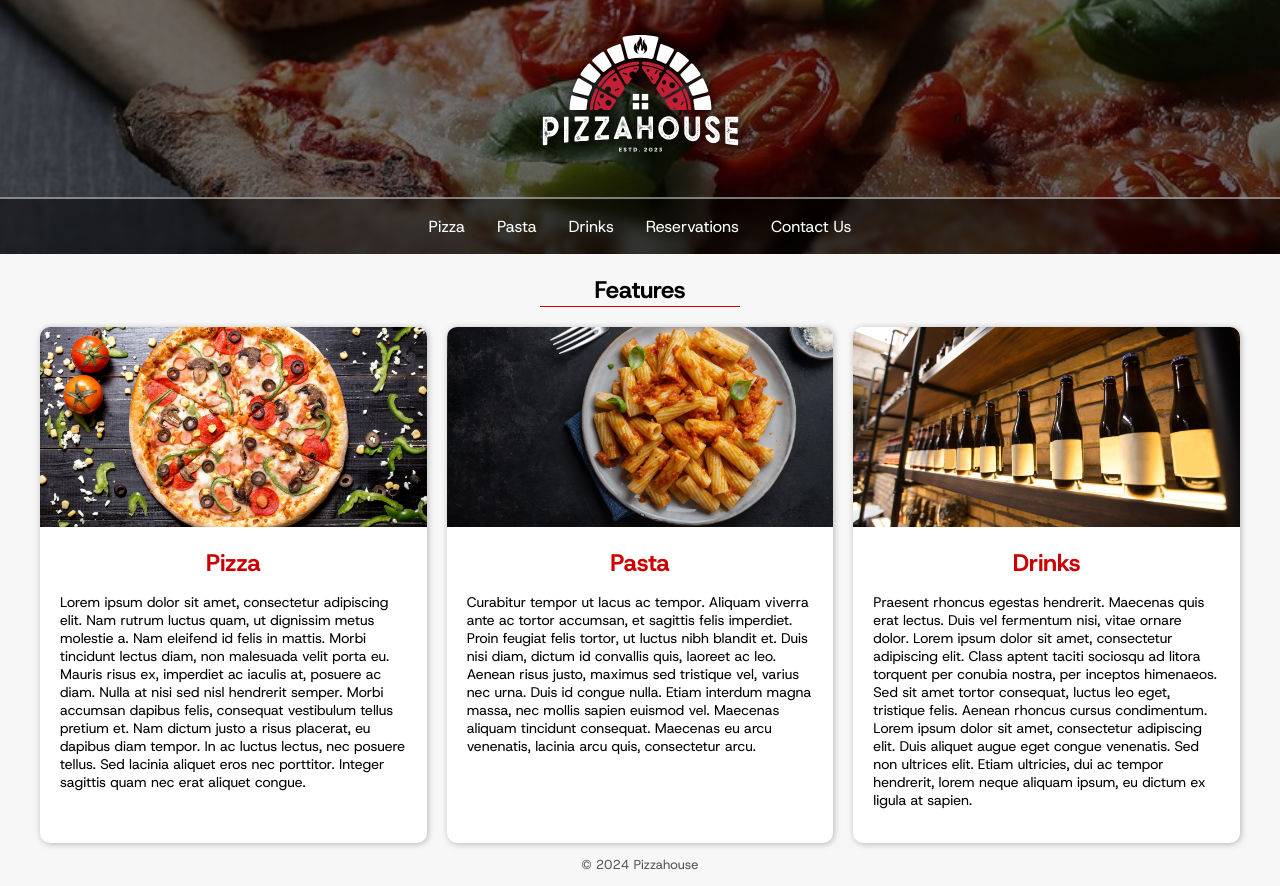
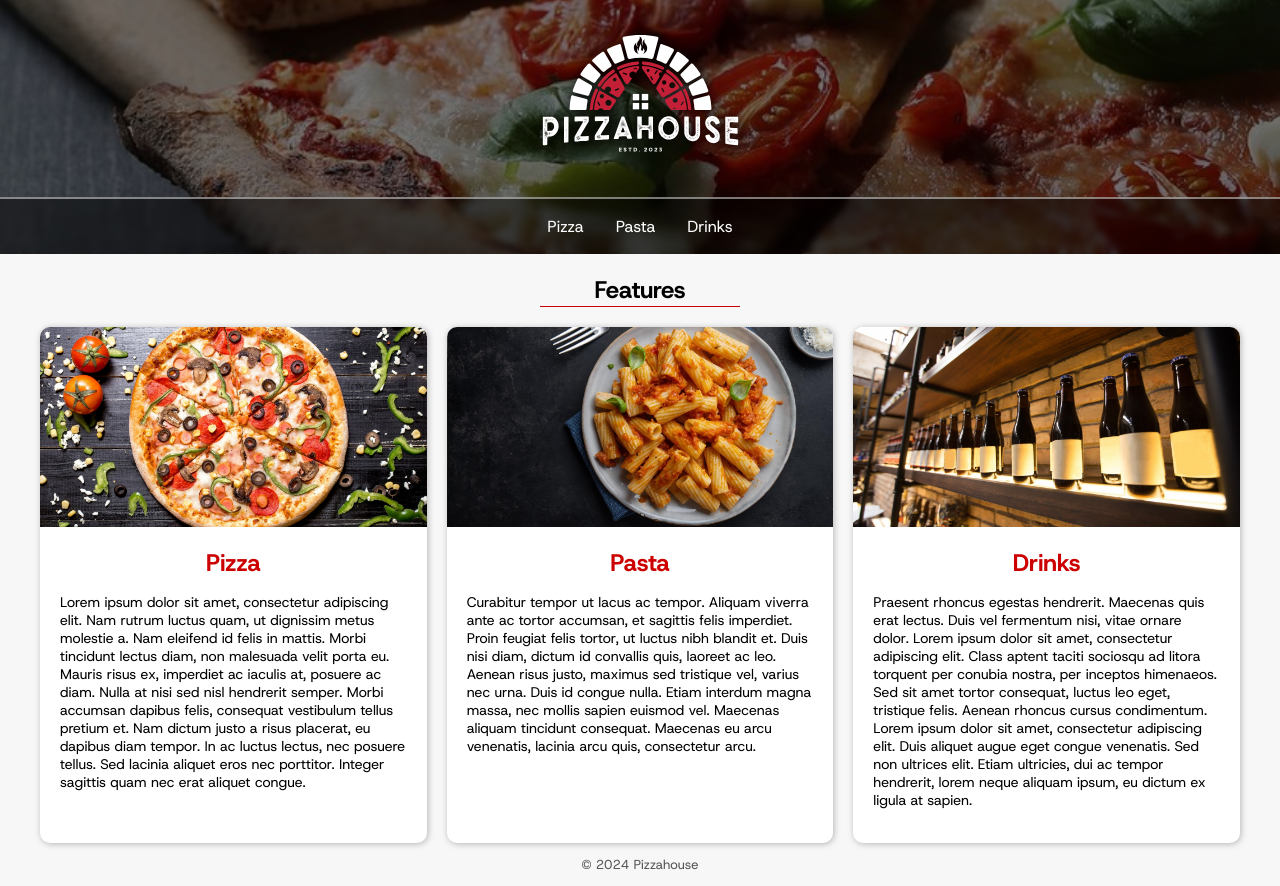
Before and after one commit to kysch13/odin-restaurant-page, a website built with webpack: page src/template.html in a window 1280 px wide. Built offline with nearby package versions, Linux system fonts and the light colour scheme.

Commit message:
Remove unused links

```diff
--- a/src/template.html
+++ b/src/template.html
@@ -15,8 +15,6 @@
                     <li><button type="button">Pizza</button></li>
                     <li><button type="button">Pasta</button></li>
                     <li><button type="button">Drinks</button></li>
-                    <li><button type="button">Reservations</button></li>
-                    <li><button type="button">Contact Us</button></li>
                 </ul>
             </div>
 
```
